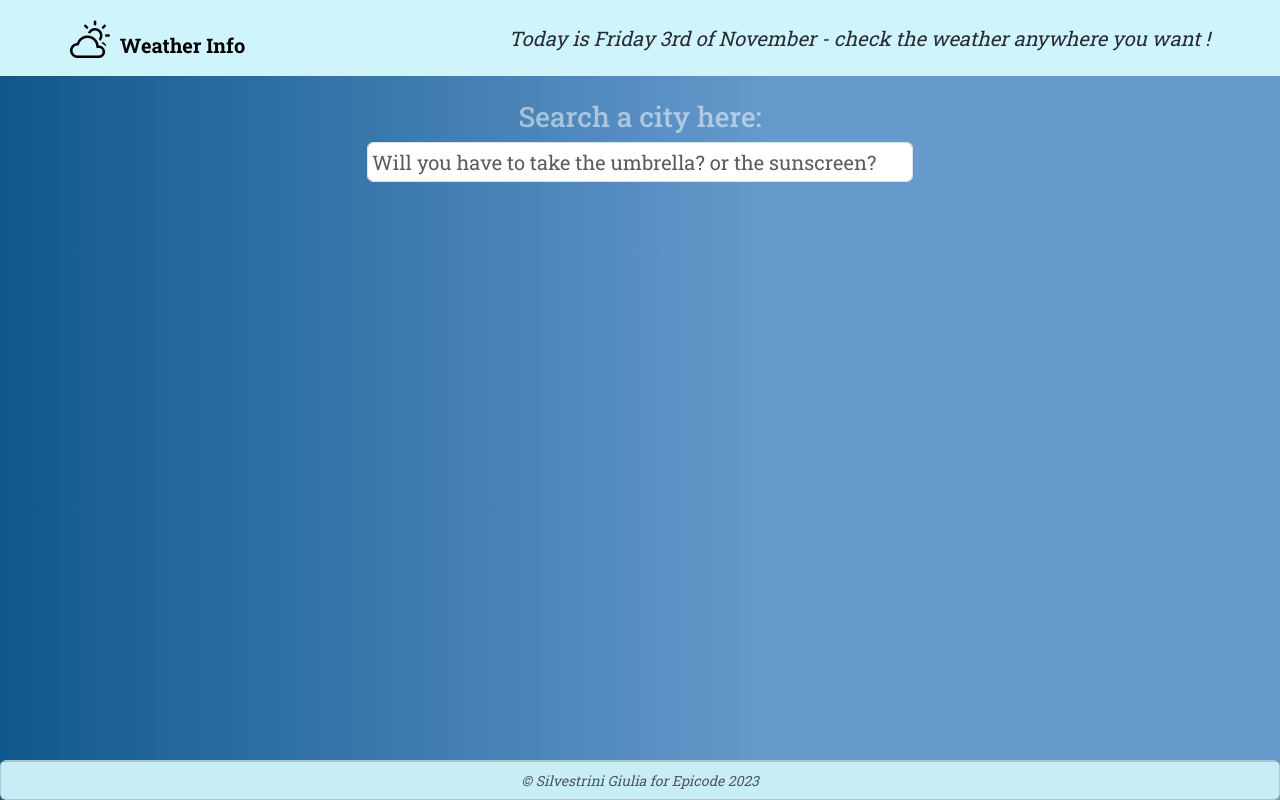
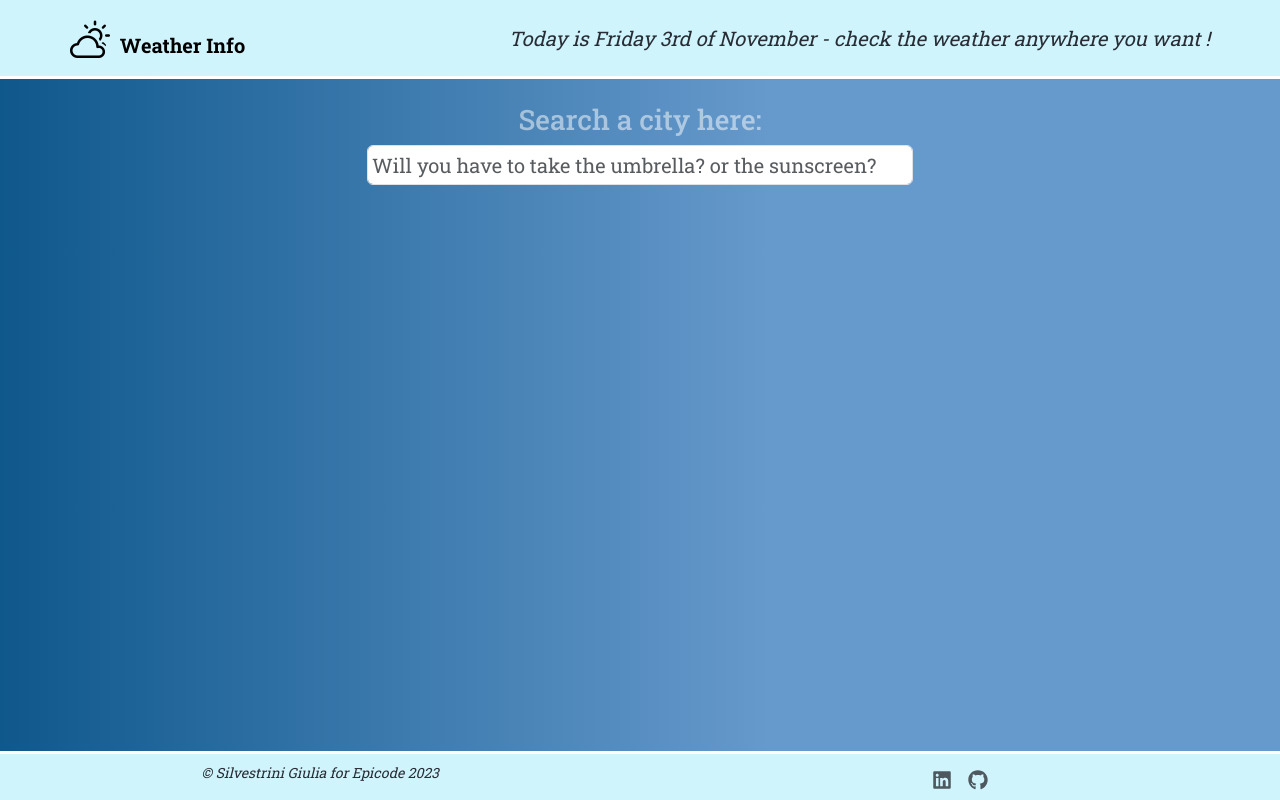
Before and after one commit to Silverswordman/weather-giulia, a React (Create React App) app: page / in a window 1280 px wide. Built offline with nearby package versions, Linux system fonts and the light colour scheme; the HTML template or start-up script is replaced by a standard one.

Commit message:
Forecast complete

```diff
--- a/src/Components/WeatherFooter.jsx
+++ b/src/Components/WeatherFooter.jsx
@@ -1,16 +1,38 @@
-import Card from "react-bootstrap/Card";
+import { Container, Row, Col } from "react-bootstrap";
 import { format } from "date-fns";
+import { FaGithub, FaLinkedin } from "react-icons/fa";
 
 function WeatherFooter() {
   const currentDate = new Date();
   const currentYear = format(currentDate, "yyyy");
 
   return (
-    <Card className="text-center  bg-info-subtle sticky-bottom">
-      <Card.Footer className="text-muted small fst-italic">
-        © Silvestrini Giulia for Epicode {currentYear}
-      </Card.Footer>
-    </Card>
+    <Container
+      fluid
+      className="text-center  bg-info-subtle sticky-bottom border-top border-3 border-white"
+    >
+      <Row className="text-muted small fst-italic py-2 justify-content-center ">
+        <Col>© Silvestrini Giulia for Epicode {currentYear}</Col>
+        <Col>
+        <a
+            href="https://www.linkedin.com/in/giulia-silvestrini-943a2b1b5/"
+            target="_blank"
+            rel="noopener noreferrer"
+            className="fs-5 me-3 "
+          >
+            <FaLinkedin className="text-muted" />
+          </a>
+          <a
+            href="https://github.com/Silverswordman"
+            target="_blank"
+            rel="noopener noreferrer"
+            className="fs-5"
+          >
+            <FaGithub className="text-muted" />
+          </a>
+        </Col>
+      </Row>
+    </Container>
   );
 }
 export default WeatherFooter;
--- a/src/Components/WeatherForecast.jsx
+++ b/src/Components/WeatherForecast.jsx
@@ -1,5 +1,12 @@
-import React, { useState, useEffect } from 'react';
-import { Container, Card, Spinner, Carousel, Row } from 'react-bootstrap';
+import React, { useState, useEffect } from "react";
+import {
+  Container,
+  Card,
+  Spinner,
+  Carousel,
+  Row,Col,
+
+} from "react-bootstrap";
 
 function WeatherForecast(props) {
   const [weatherForecast, setWeatherForecast] = useState(null);
@@ -16,7 +23,7 @@ function WeatherForecast(props) {
             );
 
             if (!response.ok) {
-              throw new Error('Failed to fetch weather forecast');
+              throw new Error("Failed to fetch weather forecast");
             }
 
             const data = await response.json();
@@ -27,7 +34,7 @@ function WeatherForecast(props) {
           }, 1000);
         }
       } catch (error) {
-        console.error('Error fetching weather forecast:', error);
+        console.error("Error fetching weather forecast:", error);
         setLoading(false);
       }
     };
@@ -43,36 +50,58 @@ function WeatherForecast(props) {
   };
 
   return (
-    <Container className="border-pill mb-5 p-5">
-      <Card className="bg-transparent border-0">
+    <Container className=" border-pill bg-transparent border-0  mb-5 p-5">
       {loading ? (
         <div className="text-center m-3 border-0 rounded-0">
-            <Spinner animation="border" variant="info" role="status" className="fs-4 text-center" />
+          <Spinner
+            animation="border"
+            variant="info"
+            role="status"
+            className="fs-4 text-center"
+          />
         </div>
       ) : weatherForecast ? (
-          <Container className="mb-1">
-            <Card className="border-pill">
-              <Card.Title className="fs-2 my-2 p-1">
-                Forecast 5 days {weatherForecast.city.name}, {weatherForecast.city.country}
+        <Container className="mb-1 bg-trasparent">
+          <Card.Body className="border-pill bg-white py-2  py-md-0">
+            <Card.Title className="fs-2 my-2 p-2 ">
+              Forecast 5 days in {weatherForecast.city.name},{" "}
+              {weatherForecast.city.country}
             </Card.Title>
-              <Carousel>
+            <Carousel fade>
               {weatherForecast.list && weatherForecast.list.length > 0 ? (
-                  weatherForecast.list.reduce(reduceForecast, []).map((weatherGroup, index) => (
-                    <Carousel.Item key={index}>
-                      <Container>
-                        <Row xs={1} sm={2} md={4} lg={5} className="justify-content-center flex-wrap">
+                weatherForecast.list
+                  .reduce(reduceForecast, [])
+                  .map((weatherGroup, index) => (
+                    <Carousel.Item key={index} >
+                      <Container className="mb-5 py-3 bg-info-subtle px-xs-1">
+                        <Row
+                          xs={1}
+                          sm={2}
+                          md={4}
+                          lg={5}
+                          className="justify-content-center flex-wrap p-3 p-sm-0  "
+                        >
                           {weatherGroup.map((weather, index) => (
-                            <Card key={index} className="m-1">
-                              {weather && <Card.Text>{weather.dt_txt.slice(2, -3)}</Card.Text>}
+                            <Card key={index} className="m-1 p-2 border-0 shadow-sm" id="exc">
                               {weather && (
-                                <Card.Text>
-                                  {weather.weather[0].description}
+                                <Card.Text className="fs-5 fst-italic fw-semibold ">
+                                  {weather.dt_txt.slice(2, -3)}
+                                </Card.Text>
+                              )}
+                              {weather && (
+                                <Row >
+                                <Col className="col-12 col-lg-6 "><Card.Text className="fw-bold">
+                                {weather.weather[0].main.toUpperCase()}</Card.Text>
+                                <Card.Text>{weather.weather[0].description}</Card.Text>
+
+                                  </Col>
+                                  <Col className="col-12 col-lg-6">
                                   <Card.Img
-                                    className="w-25 bg-info border rounded-pill mb-2 mt-3"
-                                    src={`https://openweathermap.org/img/wn/${weather.weather[0].icon}@2x.png`}
+                                    className="w-50 p-1 bg-info border rounded-pill mb-2 mt-3"
+                                    src={`https://openweathermap.org/img/wn/${weather.weather[0].icon}@4x.png`}
                                     alt="img"
-                                  />
-                                </Card.Text>
+                                  /></Col>
+                                </Row>
                               )}
                             </Card>
                           ))}
@@ -84,10 +113,9 @@ function WeatherForecast(props) {
                 <p>No forecast available</p>
               )}
             </Carousel>
-            </Card>
+          </Card.Body>
         </Container>
       ) : null}
-      </Card>
     </Container>
   );
 }
--- a/src/Components/WeatherNav.jsx
+++ b/src/Components/WeatherNav.jsx
@@ -9,7 +9,7 @@ function WeatherNav() {
   const currentMonth = format(currentDate, "LLLL");
 
   return (
-    <Navbar expand="lg" className="bg-info-subtle  sticky-top">
+    <Navbar expand="lg" className="bg-info-subtle  sticky-top border-bottom  border-3 border-white">
       <Container className="p-0">
         <Navbar.Brand href="/" className="fw-bold me-5 btn border-0 p-0">
           <i className="bi bi-cloud-sun fs-1"> </i> Weather Info
```
Also changed, not shown: src/App.css (+19 -2 lines). Lines whose indentation alone changed are shown as unchanged.
